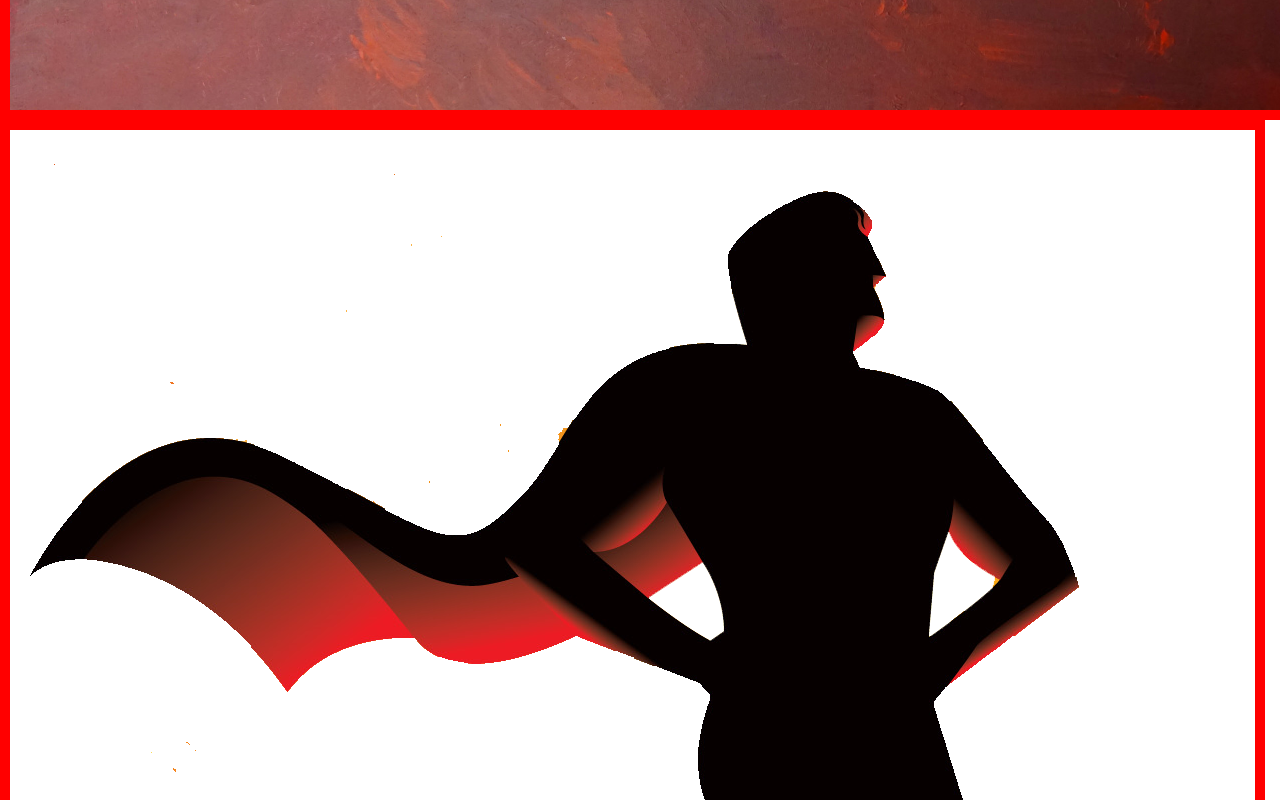
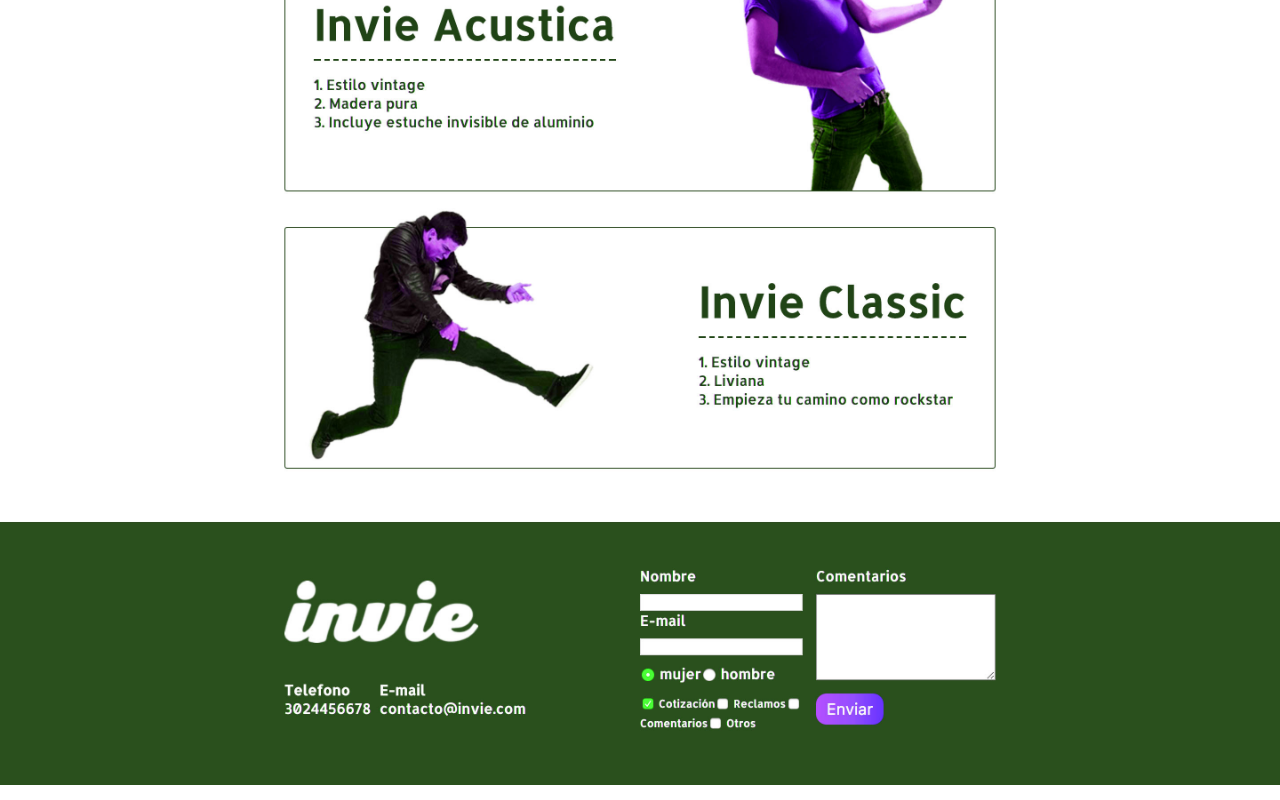
Before and after one commit to rherera/invie-github, a plain HTML site: page index.html in a window 1280 px wide. Shown: the part 620-1420 px from the top of the page. Drawn offline with Linux system fonts and the light colour scheme.

Commit message:
nueva versión de invie

```diff
--- a/index.html
+++ b/index.html
@@ -8,12 +8,10 @@
             img {
                 max-width: 100%;
                 vertical-align: top;
-                border: 10px solid red;
             }
         </style>
     </head>
     <body>
-        <img src="header.jpg" alt="">
-        <img src="hero.jpg" alt="">
+        <img src="pag2.jpg" alt="">
     </body>
 </html>
```
Also changed, not shown: pag2.jpg (added).
